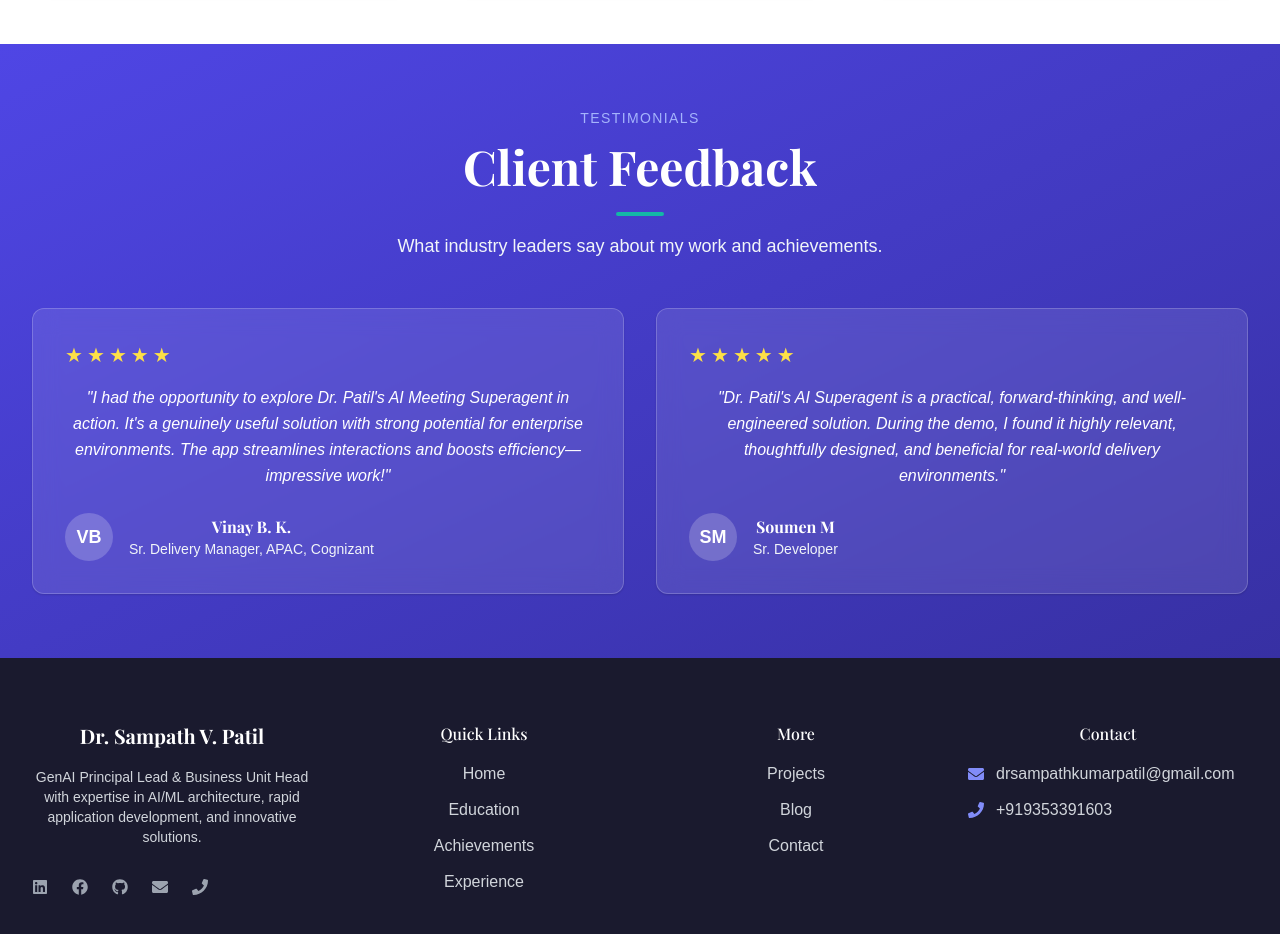
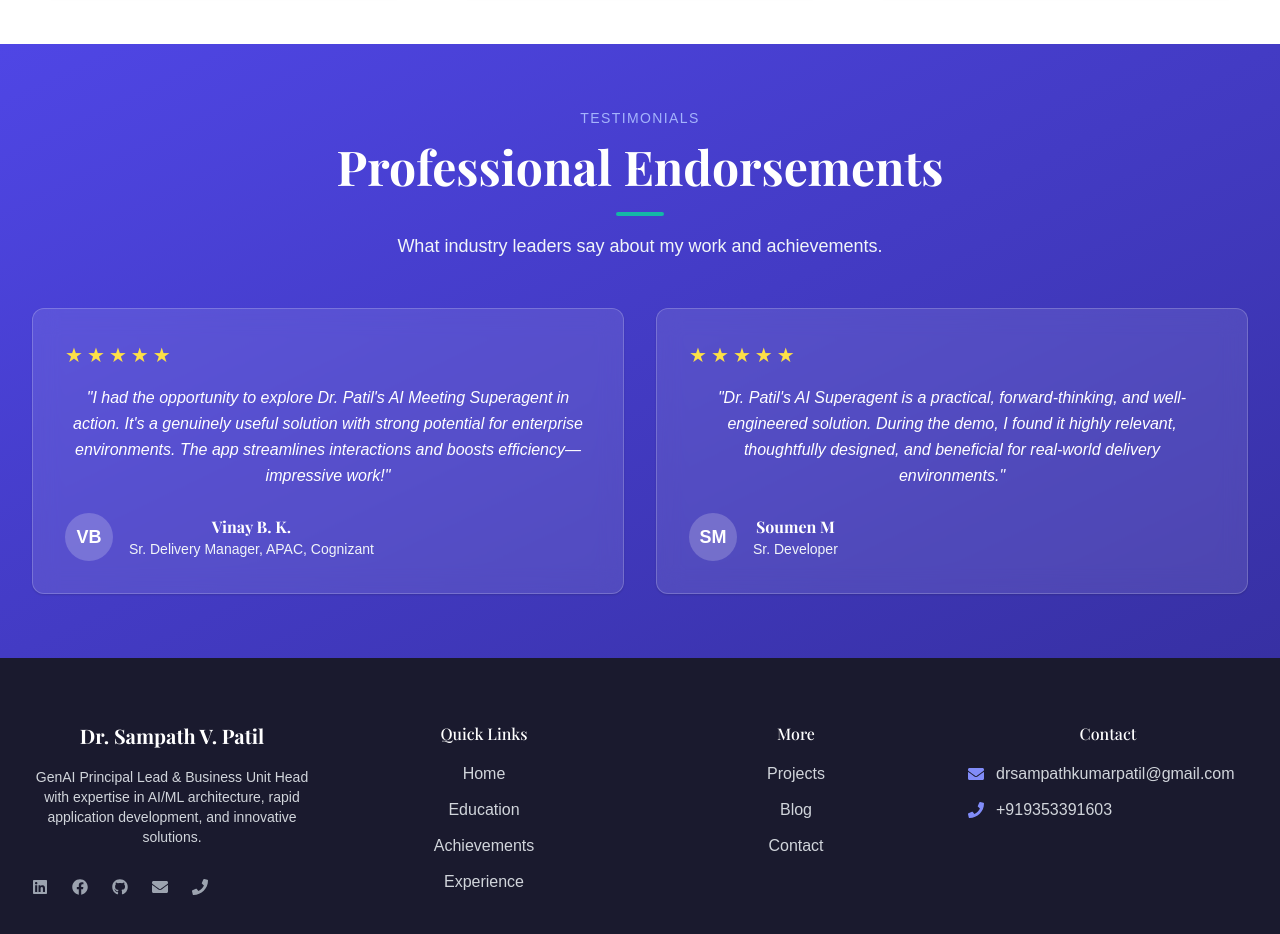
Before and after one commit to Sampathkumarvpatil/DrSampath, a React (Create React App) app in the folder frontend/: page /achievements in a window 1280 px wide. Shown: the part 4040-4974 px from the top of the page. Built offline with nearby package versions, Linux system fonts and the light colour scheme; a web font is replaced by a local one.

Commit message:
auto-commit for 66a38472-5732-464b-9f5c-e1964b7709c5

```diff
--- a/frontend/src/pages/Achievements.js
+++ b/frontend/src/pages/Achievements.js
@@ -505,7 +505,7 @@ const Achievements = () => {
         <div className="container">
           <SectionTitle
             subtitle="TESTIMONIALS"
-            title="Client Feedback"
+            title="Professional Endorsements"
             description="What industry leaders say about my work and achievements."
             light={true}
           />
```
